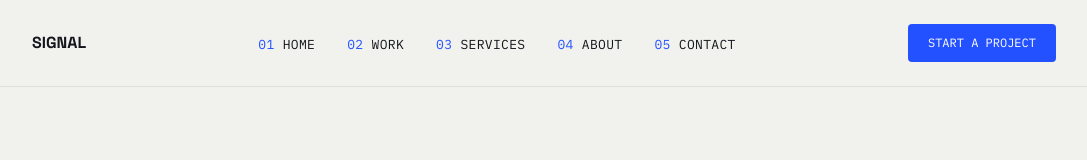
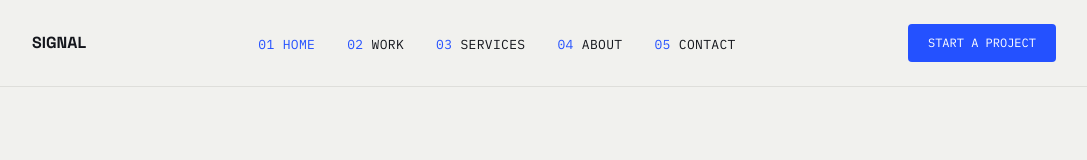
Before and after one commit to abdelhafid37/signal, a Next.js app: page / in a window 1280 px wide. Shown: the top 160 px of the page, without its empty margins (96-1183 px from the left). Built offline with nearby package versions, Linux system fonts and the light colour scheme.

Commit message:
fix: make mobile dropdown an absolute overlay, consistent across scroll position

```diff
--- a/src/components/layout/NavBar.tsx
+++ b/src/components/layout/NavBar.tsx
@@ -6,9 +6,12 @@ import { button } from "../ui/Button";
 import Link from "next/link";
 import { cn } from "@/lib/cn";
 import { navLinks } from "@/lib/data";
+import { usePathname } from "next/navigation";
 
 export default function NavBar() {
   const [isOpen, setIsOpen] = useState(false);
+
+  const pathname = usePathname();
 
   return (
     <header className="sticky top-0 z-50 border-b border-border bg-bg">
@@ -19,13 +22,20 @@ export default function NavBar() {
 
         <nav aria-label="Primary">
           <ul className="items-center justify-center hidden gap-x-8 lg:flex">
-            {navLinks.map((link, index) => (
+            {navLinks.map((link, index) => {
+              const isActive = pathname === link.href;
+
+              return (
                 <li key={link.href}>
-                <Link href={link.href} className="uppercase font-mono tracking-wide text-[13px]">
+                  <Link
+                    href={link.href}
+                    className={cn("uppercase font-mono tracking-wide text-[13px]", isActive && "text-accent")}
+                  >
                     <span className="text-accent">{String(index + 1).padStart(2, "0")}</span> {link.label}
                   </Link>
                 </li>
-            ))}
+              );
+            })}
           </ul>
         </nav>
 
@@ -50,21 +60,25 @@ export default function NavBar() {
       </Container>
 
       {isOpen && (
-        <div className="border-t lg:hidden border-border">
+        <div className="absolute left-0 w-full border-t lg:hidden border-border top-full bg-bg">
           <Container className="flex flex-col py-6 gap-y-8">
             <nav aria-label="Mobile">
               <ul className="flex flex-col items-center justify-center gap-y-8">
-                {navLinks.map((link, index) => (
+                {navLinks.map((link, index) => {
+                  const isActive = pathname === link.href;
+
+                  return (
                     <li key={`mobile-${link.href}`}>
                       <Link
                         href={link.href}
                         onClick={() => setIsOpen(false)}
-                      className="font-mono text-base tracking-wide uppercase"
+                        className={cn("font-mono text-base tracking-wide uppercase", isActive && "text-accent")}
                       >
                         <span className="text-accent">{String(index + 1).padStart(2, "0")}</span> {link.label}
                       </Link>
                     </li>
-                ))}
+                  );
+                })}
               </ul>
             </nav>
 
```
Lines whose indentation alone changed are shown as unchanged.
